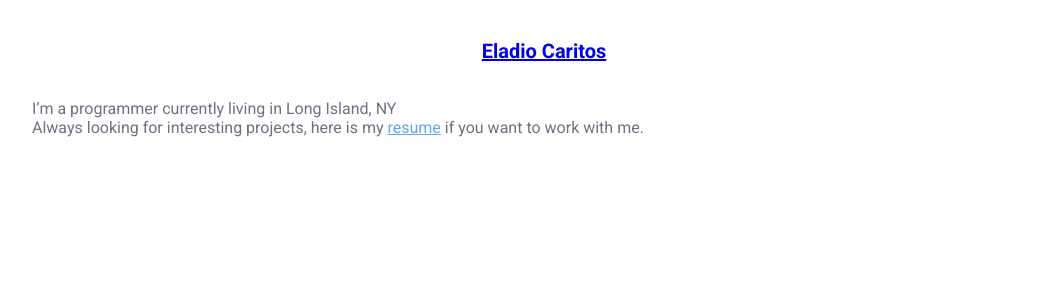
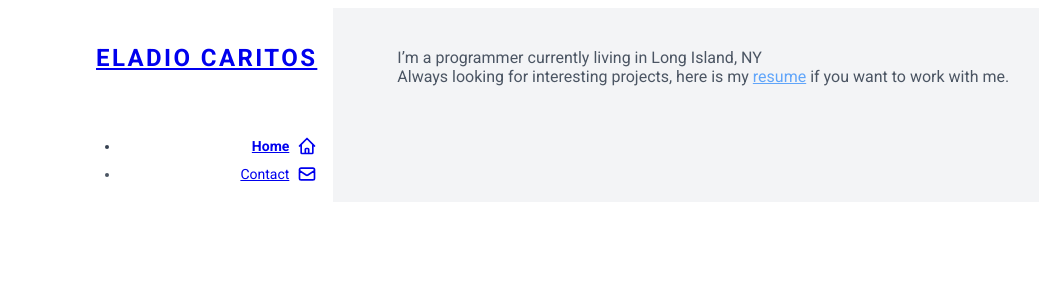
Before and after one commit to caritos/caritos.github.io, a Jekyll site: the page built from index.md, in a window 1280 px wide. Shown: the top 300 px of the page, without its empty margins (96-1135 px from the left). Built offline with Jekyll 4.4.1, drawn with Linux system fonts in a browser that asks for light colours.

```diff
--- a/_includes/header.html
+++ b/_includes/header.html
@@ -1,5 +1,26 @@
-<header class="flex justify-center">
-  <a href="/">
-    <h1 class="text-xl font-bold">Eladio Caritos</h1>
-  </a>
-</header>
+  <div class="md:col-span-1 md:flex md:justify-end">
+    <nav class="text-right">
+      <div class="flex justify-between items-center">
+        <h1 class="font-bold uppercase p-4 border-b border-gray-100">
+          <a href="/" class="hover:text-gray-700 tracking-widest">Eladio Caritos</a>
+        </h1>
+        <div class="px-4 cursor-pointer md:hidden" id="burger">
+          <svg class="w-6 h-6" fill="none" stroke-linecap="round" stroke-linejoin="round" stroke-width="2" stroke="currentColor" viewBox="0 0 24 24"><path d="M4 6h16M4 12h16M4 18h16"></path></svg>
+        </div>
+      </div>
+      <ul class="text-sm mt-6 hidden md:block" id="menu">
+        <li class="text-gray-700 font-bold py-1">
+          <a href="/" class="block px-4 flex justify-end border-r-4 border-primary">
+            <span>Home</span>
+            <svg class="w-5 ml-2" fill="none" stroke-linecap="round" stroke-linejoin="round" stroke-width="2" stroke="currentColor" viewBox="0 0 24 24"><path d="M3 12l2-2m0 0l7-7 7 7M5 10v10a1 1 0 001 1h3m10-11l2 2m-2-2v10a1 1 0 01-1 1h-3m-6 0a1 1 0 001-1v-4a1 1 0 011-1h2a1 1 0 011 1v4a1 1 0 001 1m-6 0h6"></path></svg>
+          </a>
+        </li>
+        <li class="py-1">
+          <a href="/contact" class="block px-4 flex justify-end border-r-4 border-white">
+            <span>Contact</span>
+            <svg class="w-5 ml-2" fill="none" stroke-linecap="round" stroke-linejoin="round" stroke-width="2" stroke="currentColor" viewBox="0 0 24 24"><path d="M3 8l7.89 5.26a2 2 0 002.22 0L21 8M5 19h14a2 2 0 002-2V7a2 2 0 00-2-2H5a2 2 0 00-2 2v10a2 2 0 002 2z"></path></svg>
+          </a>
+        </li>
+      </ul>
+    </nav>
+  </div>
--- a/_layouts/base.html
+++ b/_layouts/base.html
@@ -1,20 +1,15 @@
-<!DOCTYPE html>
-<html lang="{{ page.lang | default: site.lang | default: "en" }}">
+<html lang="en">
+{%- include head.html -%}
+<body class="text-gray-600 font-body">
 
-  {%- include head.html -%}
+  <div class="grid md:grid-cols-3">
+    {%- include header.html -%}
+    <main class="px-16 py-6 md:col-span-2 bg-gray-100">
+        {{ content }}
+    </main>
+    {%- include footer.html -%}
+  </div>
 
-  <body class="p-4 text-gray-500 font-body">
-
-    {%- include header.html -%}
-
-    <main class="page-content max-w-screen-lg mx-auto h-full" aria-label="Content">
-      <div class="wrapper mt-5">
-        {{ content }}
-      </div>
-    </main>
-
-    {%- include footer.html -%}
-
-  </body>
-
+  <script src="index.js"></script>
+</body>
 </html>
--- a/_layouts/home.html
+++ /dev/null
@@ -1,61 +0,0 @@
----
-layout: base
----
-
-<div class="home">
-  {%- if page.title -%}
-    <h1 class="page-heading">{{ page.title }}</h1>
-  {%- endif -%}
-
-  {{ content }}
-
-
-  {% if site.paginate %}
-    {% assign posts = paginator.posts %}
-  {% else %}
-    {% assign posts = site.posts %}
-  {% endif %}
-
-
-  {%- if posts.size > 0 -%}
-    {%- if page.list_title -%}
-      <h2 class="post-list-heading">{{ page.list_title }}</h2>
-    {%- endif -%}
-    <ul class="post-list">
-      {%- assign date_format = site.minima.date_format | default: "%b %-d, %Y" -%}
-      {%- for post in posts -%}
-      <li>
-        <span class="post-meta">{{ post.date | date: date_format }}</span>
-        <h3>
-          <a class="post-link" href="{{ post.url | relative_url }}">
-            {{ post.title | escape }}
-          </a>
-        </h3>
-        {%- if site.show_excerpts -%}
-          {{ post.excerpt }}
-        {%- endif -%}
-      </li>
-      {%- endfor -%}
-    </ul>
-
-    {% if site.paginate %}
-      <div class="pager">
-        <ul class="pagination">
-        {%- if paginator.previous_page %}
-          <li><a href="{{ paginator.previous_page_path | relative_url }}" class="previous-page">{{ paginator.previous_page }}</a></li>
-        {%- else %}
-          <li><div class="pager-edge">•</div></li>
-        {%- endif %}
-          <li><div class="current-page">{{ paginator.page }}</div></li>
-        {%- if paginator.next_page %}
-          <li><a href="{{ paginator.next_page_path | relative_url }}" class="next-page">{{ paginator.next_page }}</a></li>
-        {%- else %}
-          <li><div class="pager-edge">•</div></li>
-        {%- endif %}
-        </ul>
-      </div>
-    {%- endif %}
-
-  {%- endif -%}
-
-</div>
--- a/assets/dist-style.css
+++ b/assets/dist-style.css
@@ -1,49 +1,170 @@
 @import url('https://fonts.googleapis.com/css2?family=Roboto:ital,wght@0,100;0,300;0,400;0,500;0,700;0,900;1,100;1,300;1,400;1,500;1,700;1,900&display=swap') @tailwind base;
 
-.mx-auto{
-  margin-left: auto;
-  margin-right: auto
+.m-2{
+  margin: 0.5rem
 }
 
-.mt-5{
-  margin-top: 1.25rem
+.my-8{
+  margin-top: 2rem;
+  margin-bottom: 2rem
+}
+
+.my-4{
+  margin-top: 1rem;
+  margin-bottom: 1rem
+}
+
+.my-2{
+  margin-top: 0.5rem;
+  margin-bottom: 0.5rem
+}
+
+.ml-2{
+  margin-left: 0.5rem
+}
+
+.mt-6{
+  margin-top: 1.5rem
+}
+
+.mt-8{
+  margin-top: 2rem
+}
+
+.block{
+  display: block
 }
 
 .flex{
   display: flex
 }
 
-.h-full{
-  height: 100%
+.grid{
+  display: grid
 }
 
-.max-w-screen-lg{
-  max-width: 1024px
+.hidden{
+  display: none
 }
 
-.justify-center{
-  justify-content: center
+.h-6{
+  height: 1.5rem
+}
+
+.w-5{
+  width: 1.25rem
+}
+
+.w-6{
+  width: 1.5rem
+}
+
+.cursor-pointer{
+  cursor: pointer
+}
+
+.grid-flow-row{
+  grid-auto-flow: row
+}
+
+.auto-rows-max{
+  grid-auto-rows: max-content
+}
+
+.items-center{
+  align-items: center
+}
+
+.justify-end{
+  justify-content: flex-end
+}
+
+.justify-between{
+  justify-content: space-between
+}
+
+.justify-stretch{
+  justify-content: stretch
+}
+
+.gap-10{
+  gap: 2.5rem
+}
+
+.gap-20{
+  gap: 5rem
+}
+
+.border-b{
+  border-bottom-width: 1px
+}
+
+.border-r-4{
+  border-right-width: 4px
+}
+
+.border-gray-100{
+  --tw-border-opacity: 1;
+  border-color: rgb(243 244 246 / var(--tw-border-opacity))
+}
+
+.border-white{
+  --tw-border-opacity: 1;
+  border-color: rgb(255 255 255 / var(--tw-border-opacity))
+}
+
+.bg-gray-100{
+  --tw-bg-opacity: 1;
+  background-color: rgb(243 244 246 / var(--tw-bg-opacity))
 }
 
 .p-4{
   padding: 1rem
 }
 
-.font-serif{
-  font-family: ui-serif, Georgia, Cambria, "Times New Roman", Times, serif
+.px-16{
+  padding-left: 4rem;
+  padding-right: 4rem
+}
+
+.px-4{
+  padding-left: 1rem;
+  padding-right: 1rem
+}
+
+.py-1{
+  padding-top: 0.25rem;
+  padding-bottom: 0.25rem
+}
+
+.py-6{
+  padding-top: 1.5rem;
+  padding-bottom: 1.5rem
+}
+
+.text-right{
+  text-align: right
 }
 
 .font-body{
   font-family: Roboto
 }
 
-.text-xl{
-  font-size: 1.25rem;
-  line-height: 1.75rem
+.text-sm{
+  font-size: 0.875rem;
+  line-height: 1.25rem
 }
 
 .font-bold{
   font-weight: 700
+}
+
+.uppercase{
+  text-transform: uppercase
+}
+
+.tracking-widest{
+  letter-spacing: 0.1em
 }
 
 .text-blue-400{
@@ -51,16 +172,58 @@
   color: rgb(96 165 250 / var(--tw-text-opacity))
 }
 
-.text-gray-500{
+.text-gray-600{
   --tw-text-opacity: 1;
-  color: rgb(107 114 128 / var(--tw-text-opacity))
+  color: rgb(75 85 99 / var(--tw-text-opacity))
 }
 
-.no-underline{
-  text-decoration-line: none
+.text-gray-700{
+  --tw-text-opacity: 1;
+  color: rgb(55 65 81 / var(--tw-text-opacity))
 }
 
 .hover\:text-blue-600:hover{
   --tw-text-opacity: 1;
   color: rgb(37 99 235 / var(--tw-text-opacity))
 }
+
+.hover\:text-gray-700:hover{
+  --tw-text-opacity: 1;
+  color: rgb(55 65 81 / var(--tw-text-opacity))
+}
+
+@media (min-width: 768px){
+  .md\:col-span-1{
+    grid-column: span 1 / span 1
+  }
+
+  .md\:col-span-2{
+    grid-column: span 2 / span 2
+  }
+
+  .md\:block{
+    display: block
+  }
+
+  .md\:flex{
+    display: flex
+  }
+
+  .md\:hidden{
+    display: none
+  }
+
+  .md\:grid-cols-3{
+    grid-template-columns: repeat(3, minmax(0, 1fr))
+  }
+
+  .md\:justify-end{
+    justify-content: flex-end
+  }
+}
+
+@media (min-width: 1024px){
+  .lg\:grid-cols-1{
+    grid-template-columns: repeat(1, minmax(0, 1fr))
+  }
+}
--- /dev/null
+++ b/index.js
@@ -0,0 +1,10 @@
+const burger = document.querySelector('#burger');
+const menu = document.querySelector('#menu');
+
+burger.addEventListener('click', (e) => {
+  if (menu.classList.contains('hidden')) {
+    menu.classList.remove('hidden');
+  } else {
+    menu.classList.add('hidden');
+  }
+});
```
Also changed, not shown: contact.md (added, +15 -0 lines), index.md (+1 -1 lines), _includes/head.html (indentation only).
